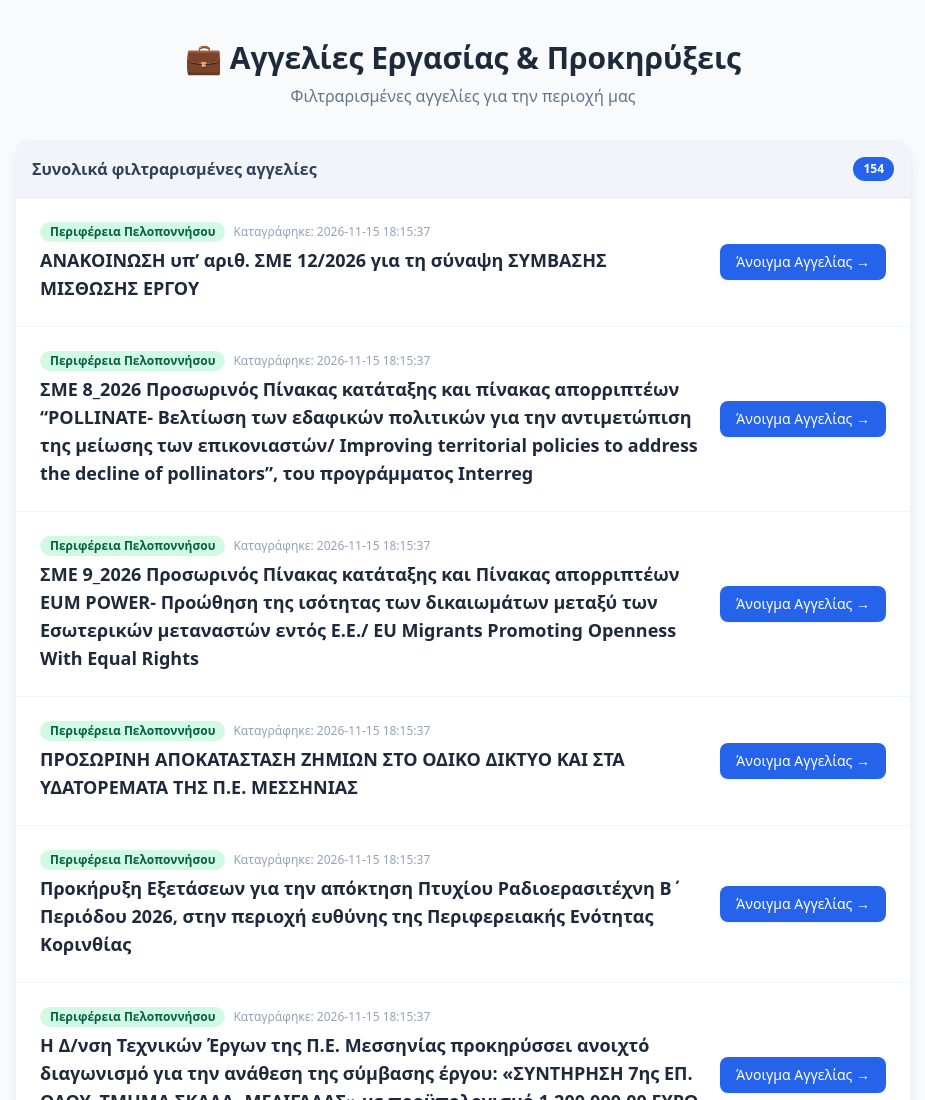
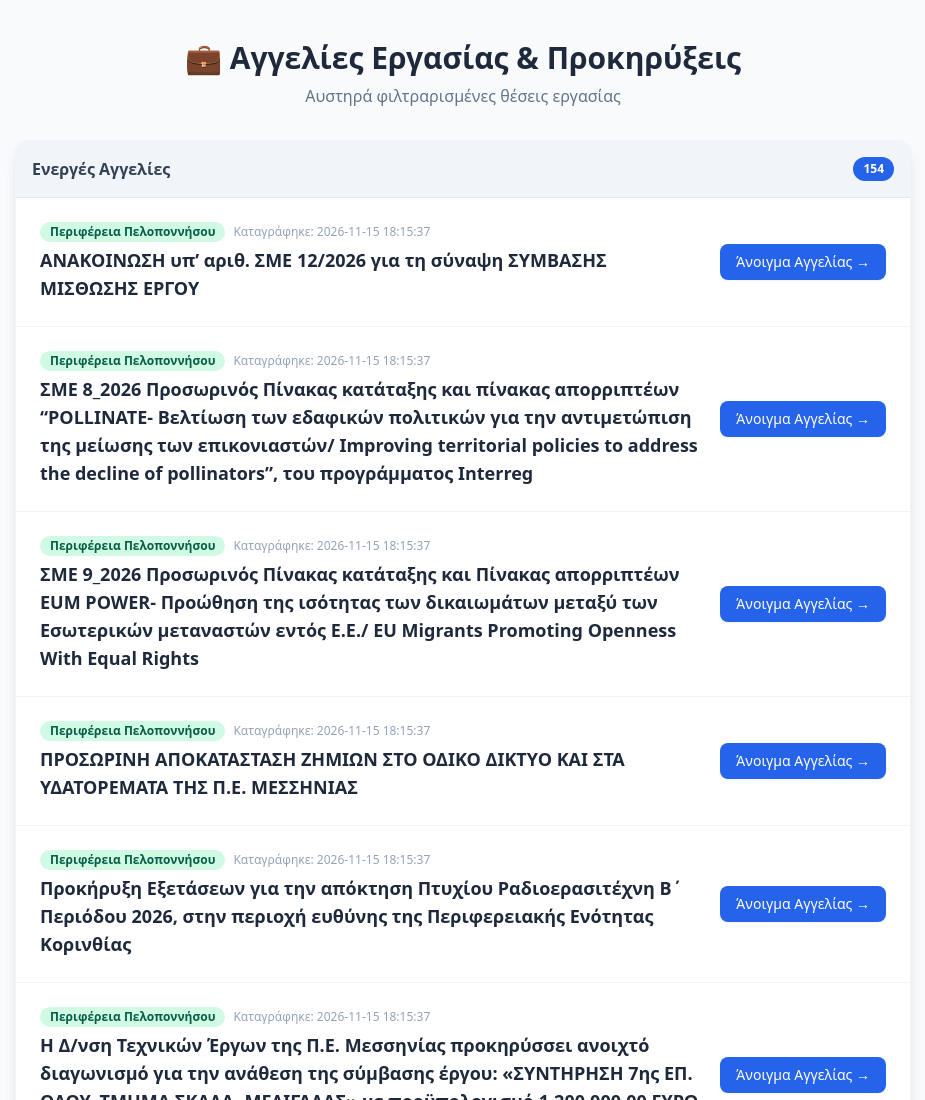
Before and after one commit to palex1/jobs, a plain HTML site: page index.html in a window 1280 px wide. Shown: the top 1100 px of the page, without its empty margins (177-1102 px from the left). Drawn offline with nearby package versions, Linux system fonts and the light colour scheme.

Commit message:
Αυτόματη ενημέρωση αγγελιών

```diff
--- a/index.html
+++ b/index.html
@@ -10,12 +10,12 @@
     <div class="max-w-4xl mx-auto">
         <header class="mb-8 text-center">
             <h1 class="text-3xl font-extrabold text-slate-800">💼 Αγγελίες Εργασίας & Προκηρύξεις</h1>
-            <p class="text-slate-500 mt-2">Φιλτραρισμένες αγγελίες για την περιοχή μας</p>
+            <p class="text-slate-500 mt-2">Αυστηρά φιλτραρισμένες θέσεις εργασίας</p>
         </header>
 
         <div class="bg-white shadow-lg rounded-xl overflow-hidden border border-slate-100">
             <div class="p-4 bg-slate-100 border-b border-slate-200 font-semibold text-slate-700 flex justify-between items-center">
-                <span>Συνολικά φιλτραρισμένες αγγελίες</span>
+                <span>Ενεργές Αγγελίες</span>
                 <span class="bg-blue-600 text-white text-xs px-2.5 py-1 rounded-full">154</span>
             </div>
             <div class="divide-y divide-slate-100">
```
